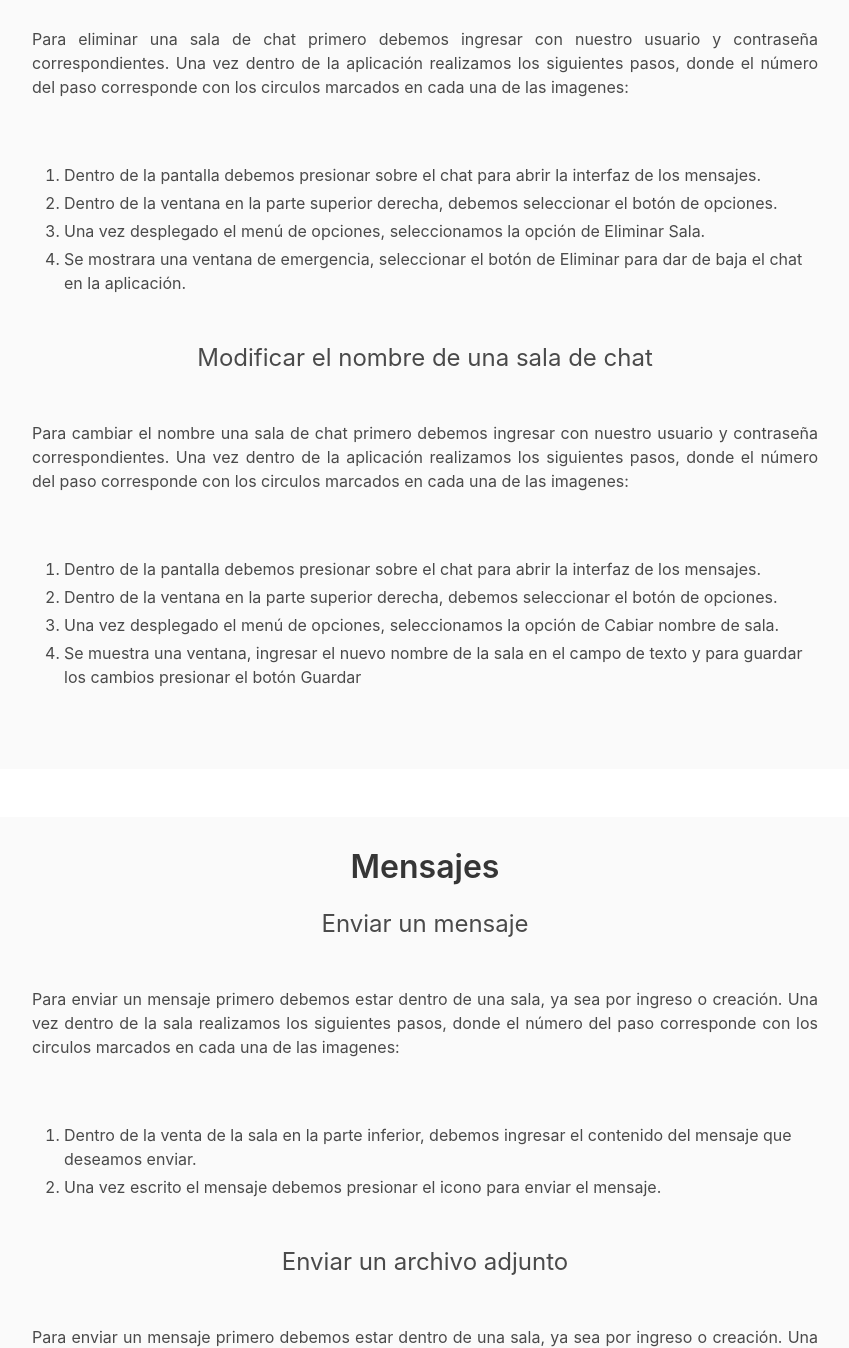
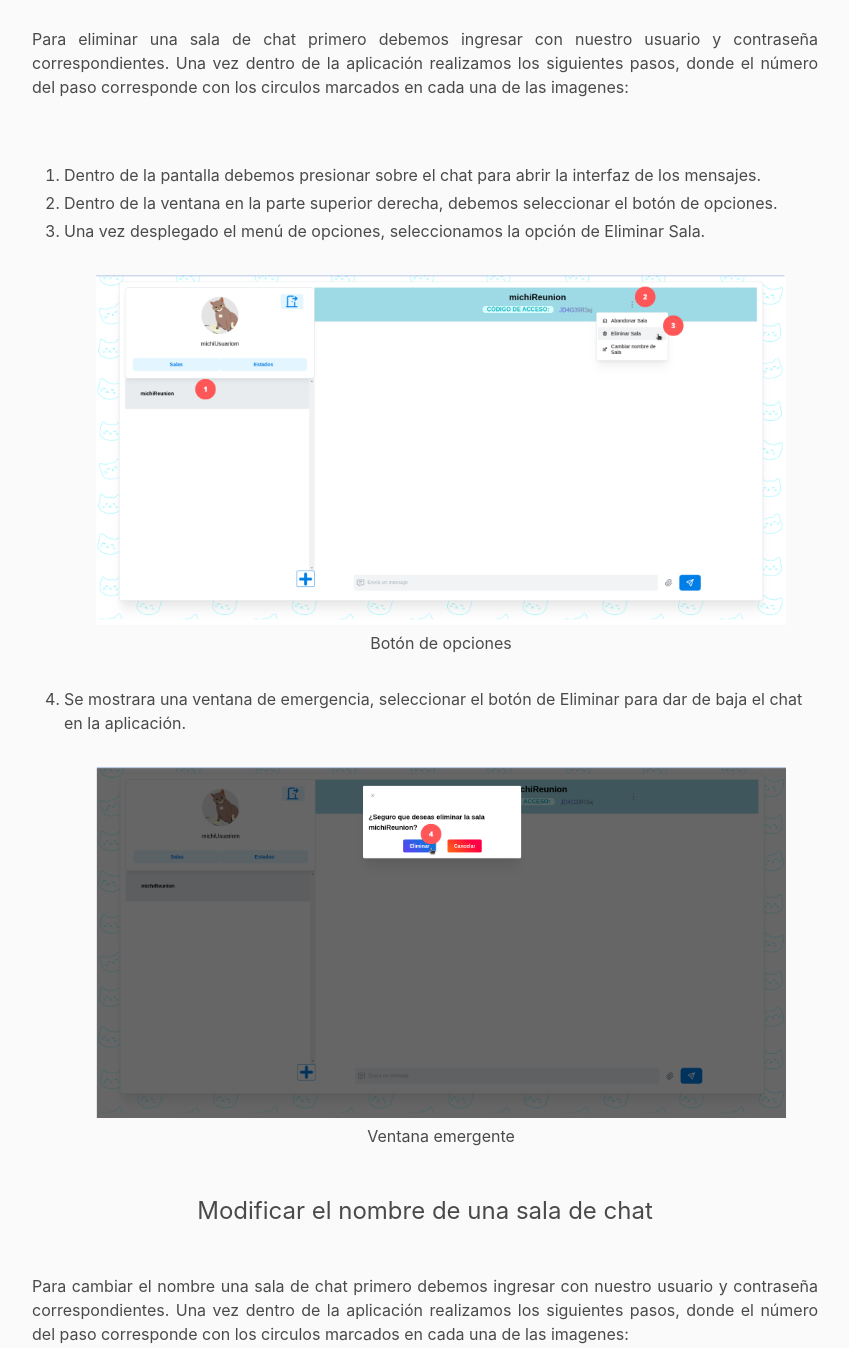
Before and after one commit to Maggy30ev/miauchat-manualDeUsuario-agiles, a plain HTML site: page index.html in a window 1280 px wide. Shown: the part 10325-11673 px from the top of the page, without its empty margins (362-1211 px from the left). Drawn offline with Linux system fonts and the light colour scheme.

Commit message:
Cambios manual usuario

```diff
--- a/index.html
+++ b/index.html
@@ -411,10 +411,20 @@
                                                 Una vez desplegado el menú de opciones, seleccionamos la opción de
                                                 Eliminar Sala.
                                             </li>
+                                            <figure class="image">
+                                                <img src="images/Intrucciones/eliminar_sala/eliminar_sala_1.png"
+                                                    alt="pantalla miauIngreso">
+                                                <p class="has-text-centered	">Botón de opciones</p>
+                                            </figure>
                                             <li>
                                                 Se mostrara una ventana de emergencia, seleccionar el botón de Eliminar
                                                 para dar de baja el chat en la aplicación.
                                             </li>
+                                            <figure class="image">
+                                                <img src="images/Intrucciones/eliminar_sala/eliminar_sala_2.png"
+                                                    alt="pantalla miauIngreso">
+                                                <p class="has-text-centered	">Ventana emergente</p>
+                                            </figure>
                                         </ol>
                                     </div>
                                 </div>
```
Also changed, not shown: images/Intrucciones/eliminar_sala/eliminar_sala_1.png (added), images/Intrucciones/eliminar_sala/eliminar_sala_2.png (added).
